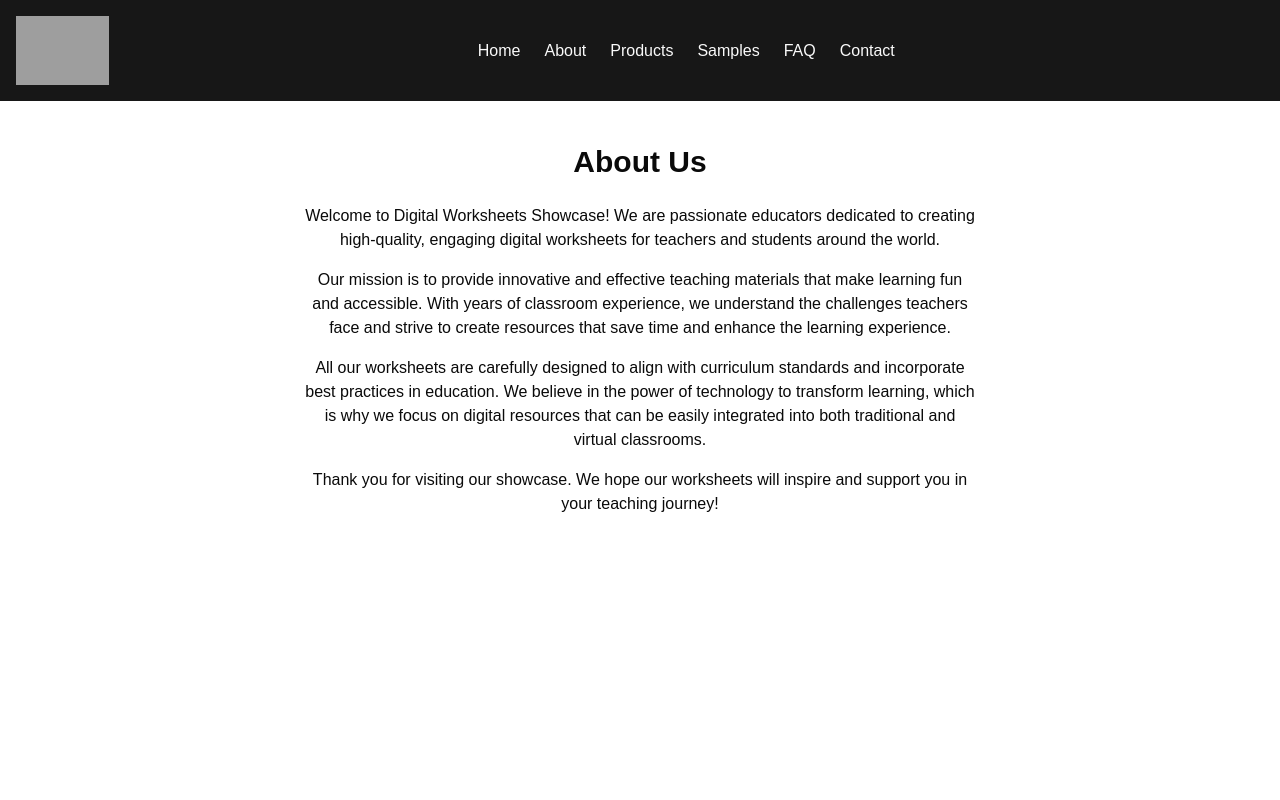
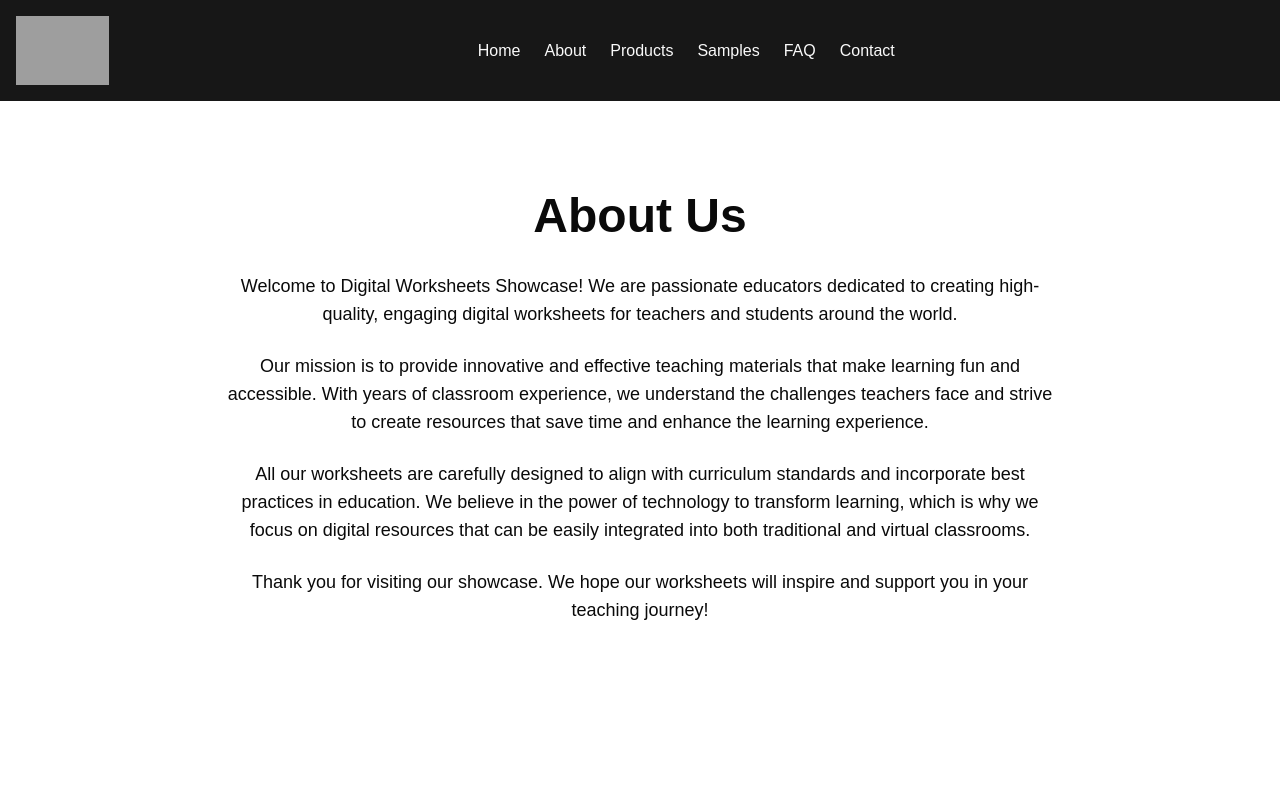
Before and after one commit to Mozart299/Digital-Worksheets-Showcase, a Next.js app: page /about in a window 1280 px wide. Shown: the top 800 px of the page. Built offline with nearby package versions, Linux system fonts and the light colour scheme; grey boxes are pictures that could not be loaded.

Commit message:
Add framer-motion for animations; implement animation variants in About and Products pages

```diff
--- a/package.json
+++ b/package.json
@@ -14,6 +14,7 @@
     "class-variance-authority": "^0.7.1",
     "clsx": "^2.1.1",
     "lucide-react": "^0.473.0",
+    "motion": "^12.0.0",
     "next": "15.1.5",
     "react": "^19.0.0",
     "react-dom": "^19.0.0",
--- a/src/app/about/page.tsx
+++ b/src/app/about/page.tsx
@@ -1,25 +1,41 @@
+"use client"
+
+import { motion } from "framer-motion"
+import { useAnimationVariants } from "@/hooks/use-animation-variants"
+
 export default function About() {
-    return (
-      <div className="max-w-2xl mx-auto">
-        <h1 className="text-3xl font-bold mb-6 mt-10">About Us</h1>
-        <p className="mb-4">
-          Welcome to Digital Worksheets Showcase! We are passionate educators dedicated to creating high-quality, engaging
-          digital worksheets for teachers and students around the world.
-        </p>
-        <p className="mb-4">
+  const { containerVariants, itemVariants } = useAnimationVariants()
+
+  return (
+    <motion.div
+      className="max-w-4xl mx-auto px-4 sm:px-6 lg:px-8 py-12"
+      initial="hidden"
+      animate="visible"
+      variants={containerVariants}
+    >
+      <motion.h1 className="text-3xl sm:text-4xl lg:text-5xl font-bold mb-8 text-center" variants={itemVariants}>
+        About Us
+      </motion.h1>
+      <motion.div className="space-y-6 text-lg" variants={containerVariants}>
+        <motion.p variants={itemVariants}>
+          Welcome to Digital Worksheets Showcase! We are passionate educators dedicated to creating high-quality,
+          engaging digital worksheets for teachers and students around the world.
+        </motion.p>
+        <motion.p variants={itemVariants}>
           Our mission is to provide innovative and effective teaching materials that make learning fun and accessible.
           With years of classroom experience, we understand the challenges teachers face and strive to create resources
           that save time and enhance the learning experience.
-        </p>
-        <p className="mb-4">
+        </motion.p>
+        <motion.p variants={itemVariants}>
           All our worksheets are carefully designed to align with curriculum standards and incorporate best practices in
           education. We believe in the power of technology to transform learning, which is why we focus on digital
           resources that can be easily integrated into both traditional and virtual classrooms.
-        </p>
-        <p>
+        </motion.p>
+        <motion.p variants={itemVariants}>
           Thank you for visiting our showcase. We hope our worksheets will inspire and support you in your teaching
           journey!
-        </p>
-      </div>
-    )
-  }
+        </motion.p>
+      </motion.div>
+    </motion.div>
+  )
+}
--- a/src/app/page.tsx
+++ b/src/app/page.tsx
@@ -1,41 +1,68 @@
+"use client"
+
 import Link from "next/link"
+import Image from "next/image"
+import { motion } from "framer-motion"
 import { Button } from "@/components/ui/button"
+import { useAnimationVariants } from "@/hooks/use-animation-variants"
 
 export default function Home() {
+  const { containerVariants, itemVariants } = useAnimationVariants()
+
   return (
-    <div className="flex flex-col items-center text-center">
-      <h1 className="text-4xl font-bold mb-6 mt-10">Welcome to Digital Worksheets Showcase</h1>
-      <p className="text-xl mb-8 max-w-2xl">
+    <motion.div
+      className="flex flex-col items-center text-center px-4 sm:px-6 lg:px-8 py-12"
+      initial="hidden"
+      animate="visible"
+      variants={containerVariants}
+    >
+      <motion.h1 className="text-3xl sm:text-4xl lg:text-5xl font-bold mb-6" variants={itemVariants}>
+        Welcome to Digital Worksheets Showcase
+      </motion.h1>
+      <motion.p className="text-lg sm:text-xl mb-8 max-w-2xl" variants={itemVariants}>
         Discover high-quality digital worksheets designed to enhance learning experiences. Perfect for educators looking
         for engaging and effective teaching materials.
-      </p>
-      <div className="grid grid-cols-1 md:grid-cols-2 gap-4">
+      </motion.p>
+      <motion.div className="grid grid-cols-1 sm:grid-cols-2 gap-4 w-full max-w-md" variants={itemVariants}>
         <Link href="https://www.classful.com" target="_blank" rel="noopener noreferrer">
           <Button className="w-full">Shop on Classful</Button>
         </Link>
         <Link href="https://www.teacherspayteachers.com" target="_blank" rel="noopener noreferrer">
           <Button className="w-full">Shop on Teachers Pay Teachers</Button>
         </Link>
-      </div>
-      <div className="mt-12">
-        <h2 className="text-2xl font-semibold mb-4">Featured Worksheets</h2>
-        <div className="grid grid-cols-1 md:grid-cols-3 gap-6">
+      </motion.div>
+      <motion.div className="mt-16 w-full" variants={containerVariants}>
+        <motion.h2 className="text-2xl sm:text-3xl font-semibold mb-8" variants={itemVariants}>
+          Featured Worksheets
+        </motion.h2>
+        <div className="grid grid-cols-1 sm:grid-cols-2 lg:grid-cols-3 gap-8">
           {[1, 2, 3].map((i) => (
-            <div key={i} className="border rounded-lg p-4">
-              <img
-                src={`/placeholder.svg?height=200&width=200`}
-                alt={`Featured worksheet ${i}`}
-                className="w-full h-40 object-cover mb-4"
-              />
-              <h3 className="text-lg font-semibold">Worksheet Title {i}</h3>
-              <p className="text-sm text-gray-600 mb-2">Brief description of the worksheet...</p>
-              <Link href="/products" className="text-primary hover:underline">
-                Learn More
+            <motion.div
+              key={i}
+              className="border rounded-lg p-6 shadow-md hover:shadow-lg transition-shadow duration-300"
+              variants={itemVariants}
+            >
+              <div className="relative w-full h-48 mb-4">
+                <Image
+                  src={`/placeholder.svg?height=200&width=200`}
+                  alt={`Featured worksheet ${i}`}
+                  layout="fill"
+                  objectFit="cover"
+                  className="rounded-md"
+                />
+              </div>
+              <h3 className="text-xl font-semibold mb-2">Worksheet Title {i}</h3>
+              <p className="text-sm text-gray-600 mb-4">
+                Brief description of the worksheet, highlighting its key features and benefits for students and
+                teachers.
+              </p>
+              <Link href="/products" className="inline-block">
+                <Button variant="outline">Learn More</Button>
               </Link>
-            </div>
+            </motion.div>
           ))}
         </div>
-      </div>
-    </div>
+      </motion.div>
+    </motion.div>
   )
 }
--- a/src/app/products/page.tsx
+++ b/src/app/products/page.tsx
@@ -1,7 +1,14 @@
+"use client"
+
 import Link from "next/link"
+import Image from "next/image"
+import { motion } from "framer-motion"
 import { Button } from "@/components/ui/button"
+import { useAnimationVariants } from "@/hooks/use-animation-variants"
 
 export default function Products() {
+  const { containerVariants, itemVariants } = useAnimationVariants()
+
   const products = [
     {
       id: 1,
@@ -27,33 +34,58 @@ export default function Products() {
   ]
 
   return (
-    <div>
-      <h1 className="text-3xl font-bold mb-6 mt-10">Our Products</h1>
-      <div className="grid grid-cols-1 md:grid-cols-2 lg:grid-cols-3 gap-6">
+    <motion.div
+      className="container mx-auto px-4 sm:px-6 lg:px-8 py-12"
+      initial="hidden"
+      animate="visible"
+      variants={containerVariants}
+    >
+      <motion.h1 className="text-3xl sm:text-4xl lg:text-5xl font-bold mb-8 text-center" variants={itemVariants}>
+        Our Products
+      </motion.h1>
+      <motion.div className="grid grid-cols-1 sm:grid-cols-2 lg:grid-cols-3 gap-8" variants={containerVariants}>
         {products.map((product) => (
-          <div key={product.id} className="border rounded-lg p-4">
-            <img
-              src={`/placeholder.svg?height=200&width=200`}
-              alt={product.title}
-              className="w-full h-40 object-cover mb-4"
-            />
+          <motion.div
+            key={product.id}
+            className="border rounded-lg p-6 shadow-md hover:shadow-lg transition-shadow duration-300"
+            variants={itemVariants}
+          >
+            <div className="relative w-full h-48 mb-4">
+              <Image
+                src={`/placeholder.svg?height=200&width=200`}
+                alt={product.title}
+                layout="fill"
+                objectFit="cover"
+                className="rounded-md"
+              />
+            </div>
             <h2 className="text-xl font-semibold mb-2">{product.title}</h2>
             <p className="text-gray-600 mb-4">{product.description}</p>
-            <div className="flex justify-between">
-              <Link href="https://www.classful.com" target="_blank" rel="noopener noreferrer">
-                <Button variant="outline" size="sm">
+            <div className="flex flex-col sm:flex-row justify-between gap-2">
+              <Link
+                href="https://www.classful.com"
+                target="_blank"
+                rel="noopener noreferrer"
+                className="w-full sm:w-auto"
+              >
+                <Button variant="outline" size="sm" className="w-full">
                   Buy on Classful
                 </Button>
               </Link>
-              <Link href="https://www.teacherspayteachers.com" target="_blank" rel="noopener noreferrer">
-                <Button variant="outline" size="sm">
+              <Link
+                href="https://www.teacherspayteachers.com"
+                target="_blank"
+                rel="noopener noreferrer"
+                className="w-full sm:w-auto"
+              >
+                <Button variant="outline" size="sm" className="w-full">
                   Buy on TPT
                 </Button>
               </Link>
             </div>
-          </div>
+          </motion.div>
         ))}
-      </div>
-    </div>
+      </motion.div>
+    </motion.div>
   )
 }
--- /dev/null
+++ b/src/hooks/use-animation-variants.ts
@@ -0,0 +1,27 @@
+import type { Variants } from "framer-motion"
+
+export function useAnimationVariants() {
+  const containerVariants: Variants = {
+    hidden: { opacity: 0 },
+    visible: {
+      opacity: 1,
+      transition: {
+        staggerChildren: 0.1,
+      },
+    },
+  }
+
+  const itemVariants: Variants = {
+    hidden: { opacity: 0, y: 20 },
+    visible: {
+      opacity: 1,
+      y: 0,
+      transition: {
+        type: "spring",
+        stiffness: 100,
+      },
+    },
+  }
+
+  return { containerVariants, itemVariants }
+}
```
Also changed, not shown: 1 other file (tests, documents, lock files or other folders).
